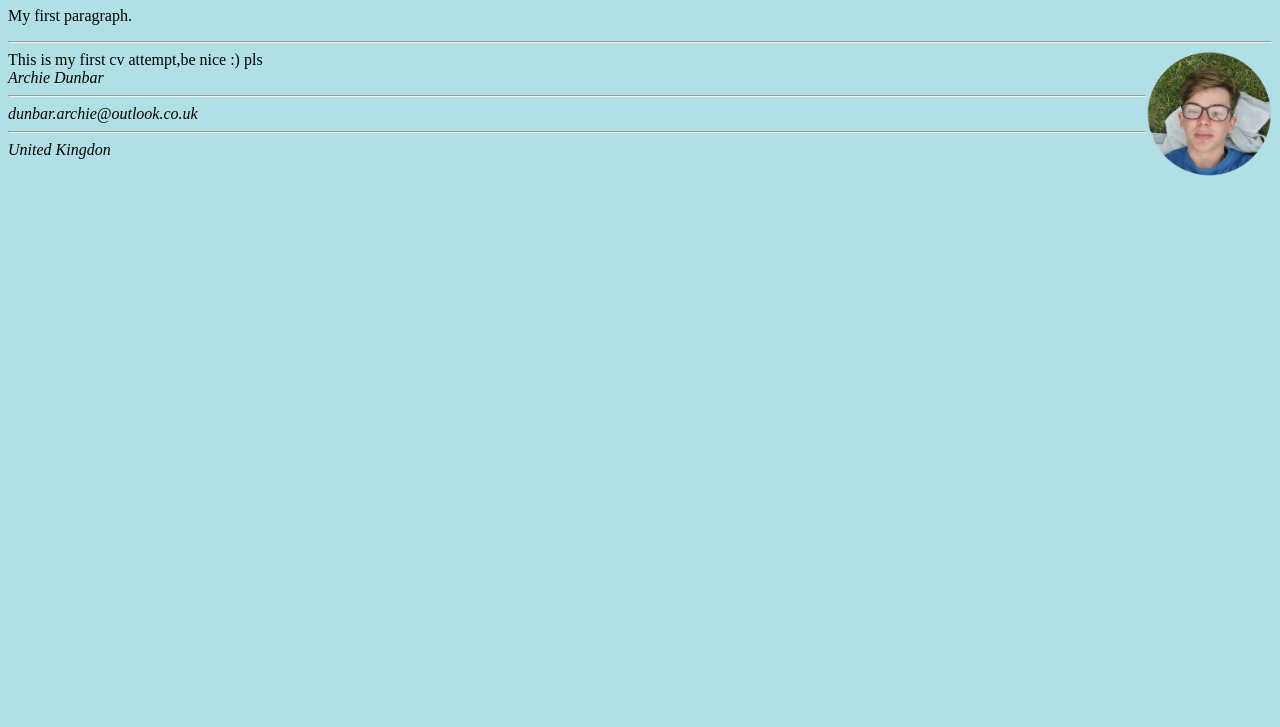
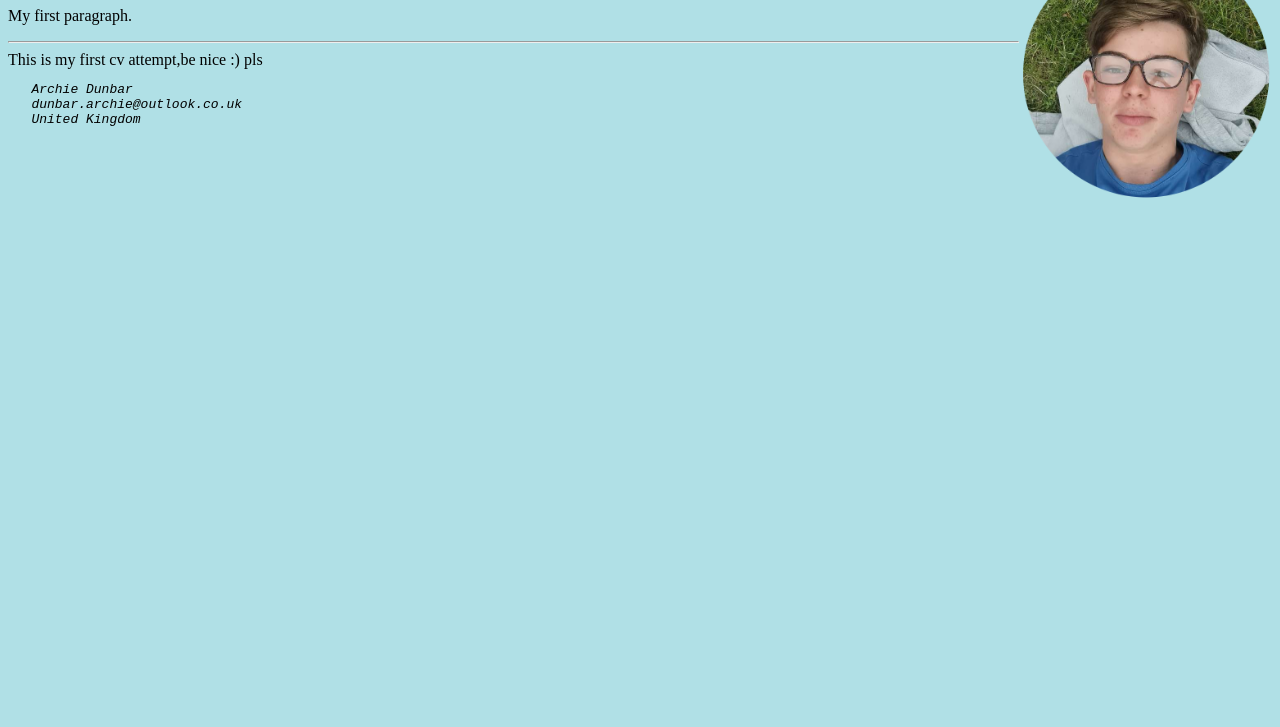
Before and after one commit to Archie-Dunbar/Archie-Dunbar.github.io, a plain HTML site: page index.html in a window 1280 px wide. Shown: the part 73-800 px from the top of the page. Drawn offline with Linux system fonts and the light colour scheme.

Commit message:
Update index.html

```diff
--- a/index.html
+++ b/index.html
@@ -6,25 +6,26 @@
 <body style = "background-color:powderblue;">
 <style>
   img {
-    width: 10%;
-    height:10%;
+    width: 20%;
+    height:20%;
   }
 </style>
+<img src="CVPhoto.png" alt="" style = "float:right">
 <h1>My First Heading</h1>
 <p>My first paragraph.</p>
 <hr>
-<img src="CVPhoto.png" alt="" style = "float:right">
+
 
 This is my first cv attempt,be nice :)
 
 pls
 </pre>
 <address>
-  Archie Dunbar
-  <hr>
-  dunbar.archie@outlook.co.uk
-  <hr>
-  United Kingdon
+  <pre>
+   Archie Dunbar
+   dunbar.archie@outlook.co.uk
+   United Kingdom
+  </pre>
 </address>
 </body>
 </html>
```
